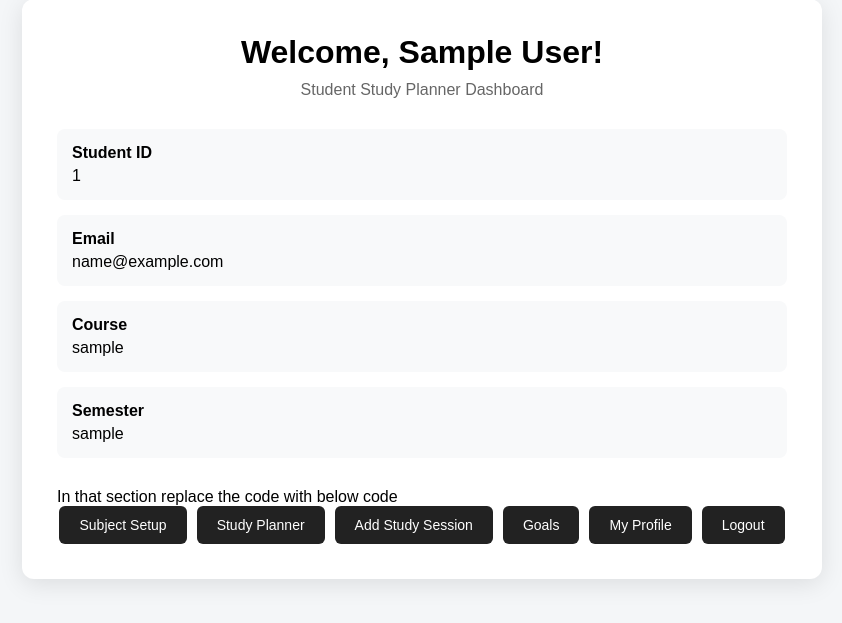
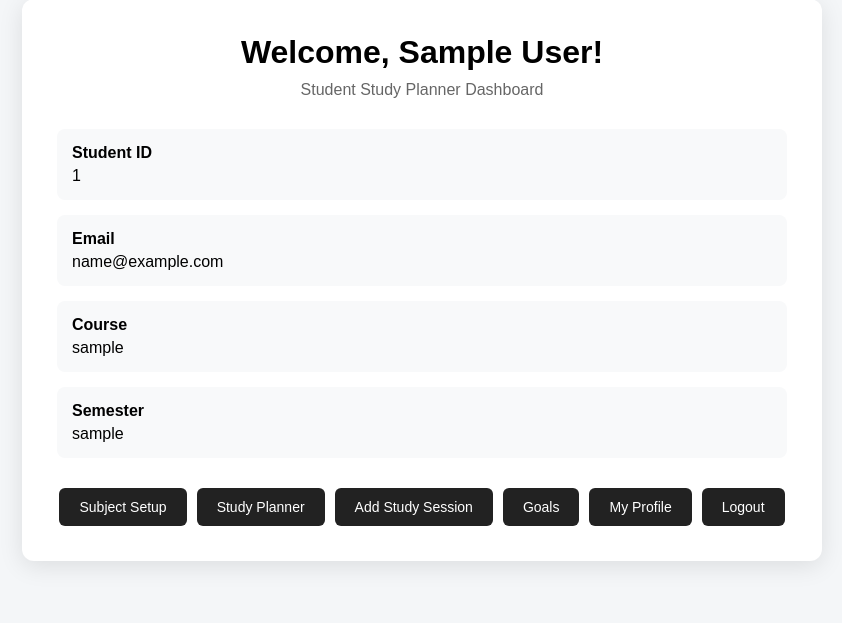
Before and after one commit to ganeshvibhuti30-prog/Student-Study-Planner, a Flask app: page /dashboard in a window 1280 px wide. Shown: the part 41-664 px from the top of the page, without its empty margins (218-1060 px from the left). Run offline with Flask 3, Linux system fonts and the light colour scheme; the visitor is signed in with stand-in values (Sample User, id 1); data comes from the database, SQL or seed files in the repository.

Commit message:
Fix dashboard navigation routes

```diff
--- a/templates/dashboard.html
+++ b/templates/dashboard.html
@@ -62,7 +62,6 @@
 
             </div>
 
-            In that section replace the code with below code
 <div class="navigation">
 
 <a href="{{ url_for('subjects') }}">
```
